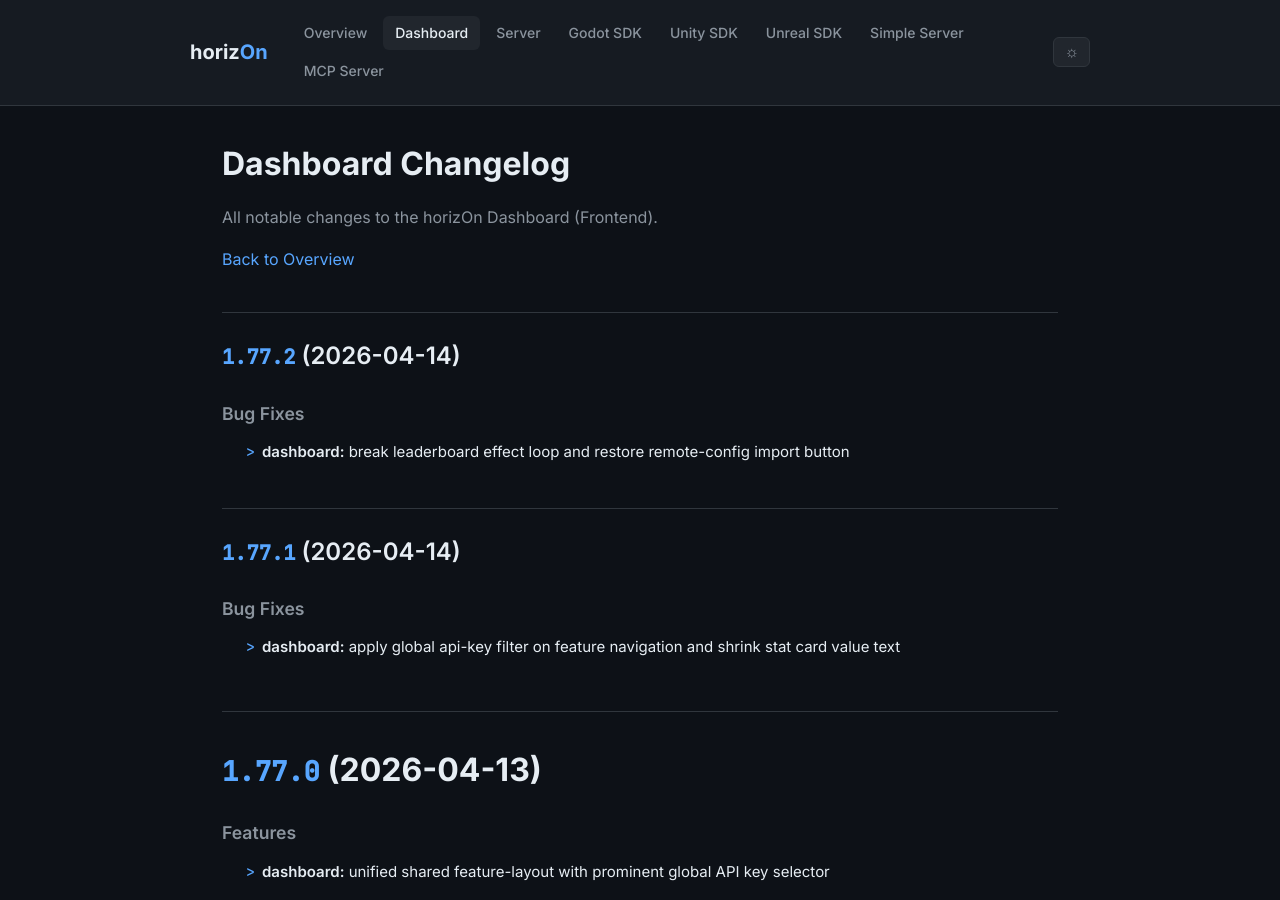
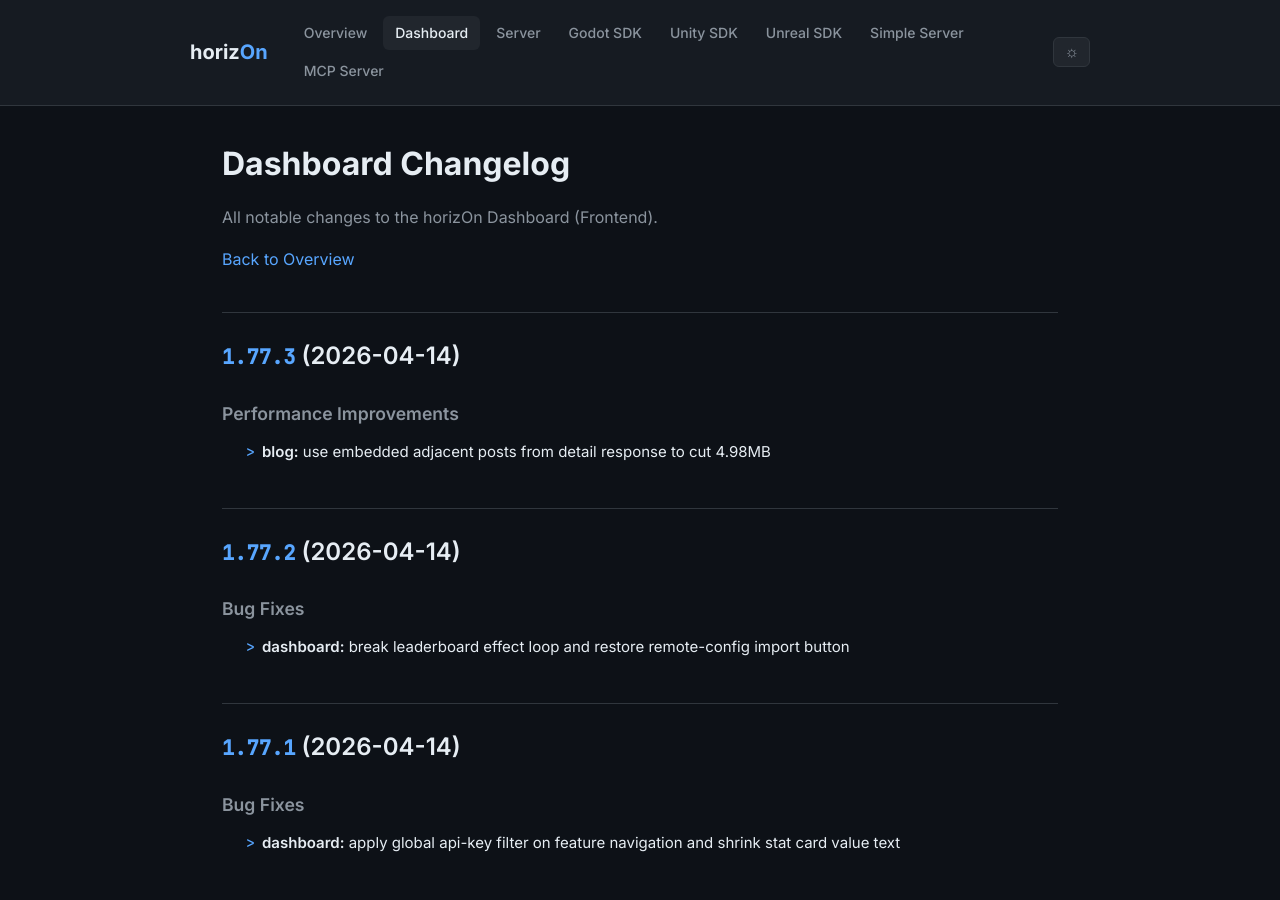
Before and after one commit to ProjectMakersDE/horizOn-Changelog, a Jekyll site: the page built from dashboard-changelog.md, in a window 1280 px wide and 900 px high. Built offline with Jekyll 4.4.1, drawn with Linux system fonts in a browser that asks for light colours.

Commit message:
chore: sync changelogs [skip ci]

```diff
--- a/dashboard-changelog.md
+++ b/dashboard-changelog.md
@@ -8,6 +8,13 @@ title: Dashboard Changelog
 All notable changes to the horizOn Dashboard (Frontend).
 
 [Back to Overview](.)
+
+## [1.77.3](https://github.com/ProjectMakersDE/horizOn-Dashboard/compare/v1.77.2...v1.77.3) (2026-04-14)
+
+
+### Performance Improvements
+
+* **blog:** use embedded adjacent posts from detail response to cut 4.98MB ([4935a92](https://github.com/ProjectMakersDE/horizOn-Dashboard/commit/4935a92bd09087feebd16bf8cc4132613b8213dd))
 
 ## [1.77.2](https://github.com/ProjectMakersDE/horizOn-Dashboard/compare/v1.77.1...v1.77.2) (2026-04-14)
 
```
Also changed, not shown: index.md (+1 -1 lines).
